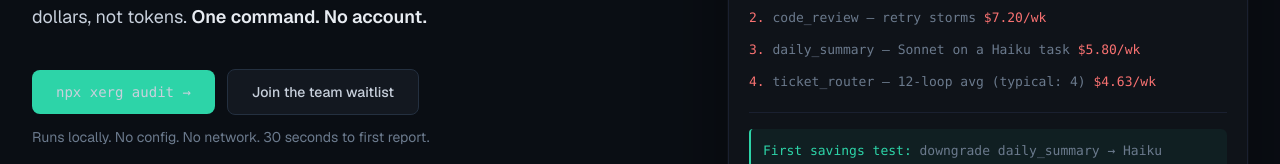
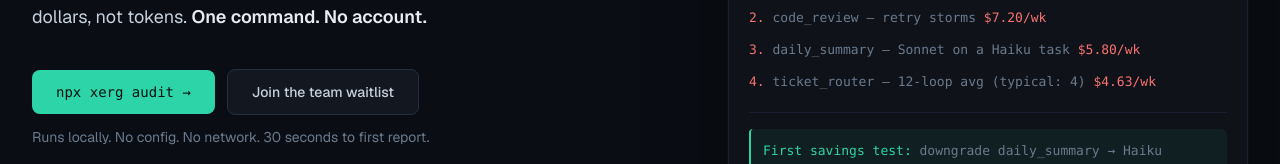
Before and after one commit to xergai/xerg, a Next.js app in the folder apps/site/: page / in a window 1280 px wide. Shown: the part 622-786 px from the top of the page. Built offline with nearby package versions, Linux system fonts and the light colour scheme; no server answers.

Commit message:
Force hero CTA text contrast

```diff
--- a/apps/site/app/page.tsx
+++ b/apps/site/app/page.tsx
@@ -404,6 +404,7 @@
                 <a
                   className="inline-flex items-center gap-2 rounded-lg bg-[color:var(--accent)] px-6 py-3 font-mono text-sm font-medium text-[color:var(--accent-foreground)] transition hover:-translate-y-0.5 hover:bg-[#3be0b6] hover:shadow-[0_4px_20px_rgba(45,212,168,0.25)]"
                   href="#start"
+                  style={{ color: 'var(--accent-foreground)' }}
                 >
                   npx xerg audit →
                 </a>
```
